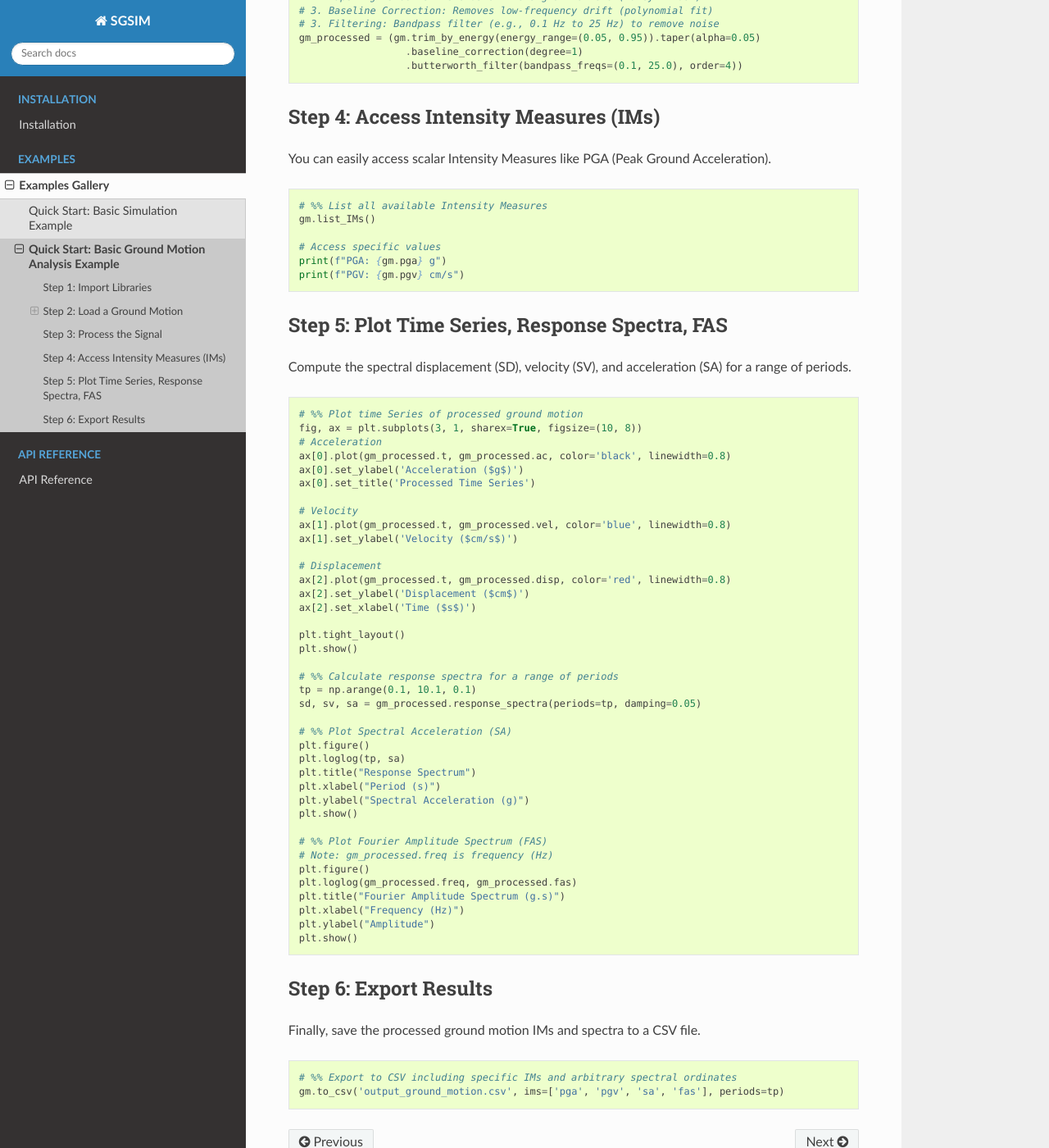
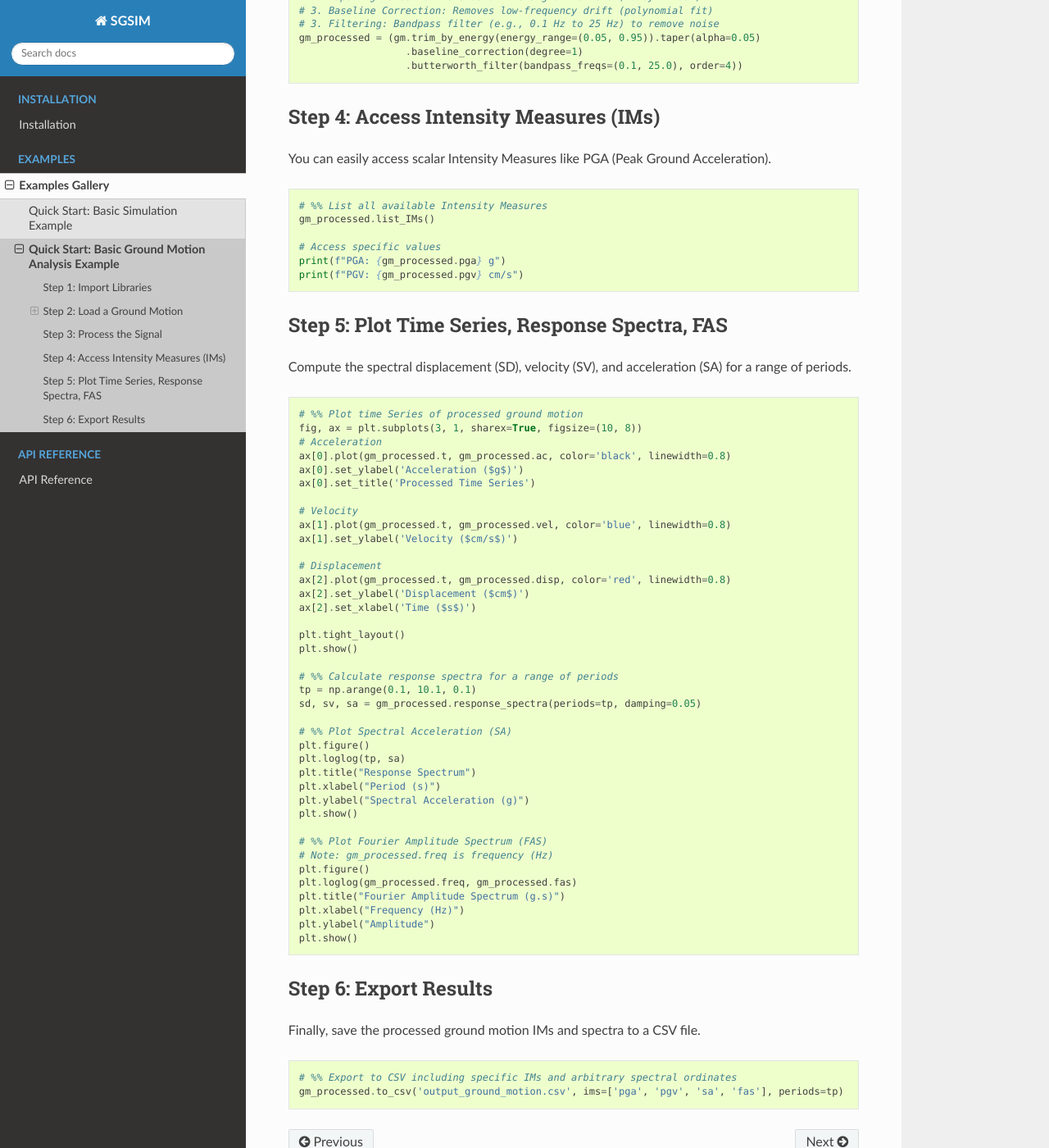
Before and after one commit to Sajad-Hussaini/sgsim, a Sphinx documentation site: the page built from docs/source/examples/basic_groundmotion.rst, in a window 1280 px wide and 1400 px high, scrolled down 1243 px. Shown: the whole window at 82% size. Built offline with Sphinx 7.4.7 and the Read the Docs theme 3.1.0, drawn with Linux system fonts in a browser that asks for light colours.

Commit message:
fixed example typo

```diff
--- a/docs/source/examples/basic_groundmotion.rst
+++ b/docs/source/examples/basic_groundmotion.rst
@@ -72,11 +72,11 @@ You can easily access scalar Intensity Measures like PGA (Peak Ground Accelerati
 .. code-block:: python
 
    # %% List all available Intensity Measures
-   gm.list_IMs()
+   gm_processed.list_IMs()
 
    # Access specific values
-   print(f"PGA: {gm.pga} g")
-   print(f"PGV: {gm.pgv} cm/s")
+   print(f"PGA: {gm_processed.pga} g")
+   print(f"PGV: {gm_processed.pgv} cm/s")
 
 Step 5: Plot Time Series, Response Spectra, FAS
 ------------------------------------------------
@@ -133,4 +133,4 @@ Finally, save the processed ground motion IMs and spectra to a CSV file.
 .. code-block:: python
 
    # %% Export to CSV including specific IMs and arbitrary spectral ordinates
-   gm.to_csv('output_ground_motion.csv', ims=['pga', 'pgv', 'sa', 'fas'], periods=tp)
+   gm_processed.to_csv('output_ground_motion.csv', ims=['pga', 'pgv', 'sa', 'fas'], periods=tp)
```
